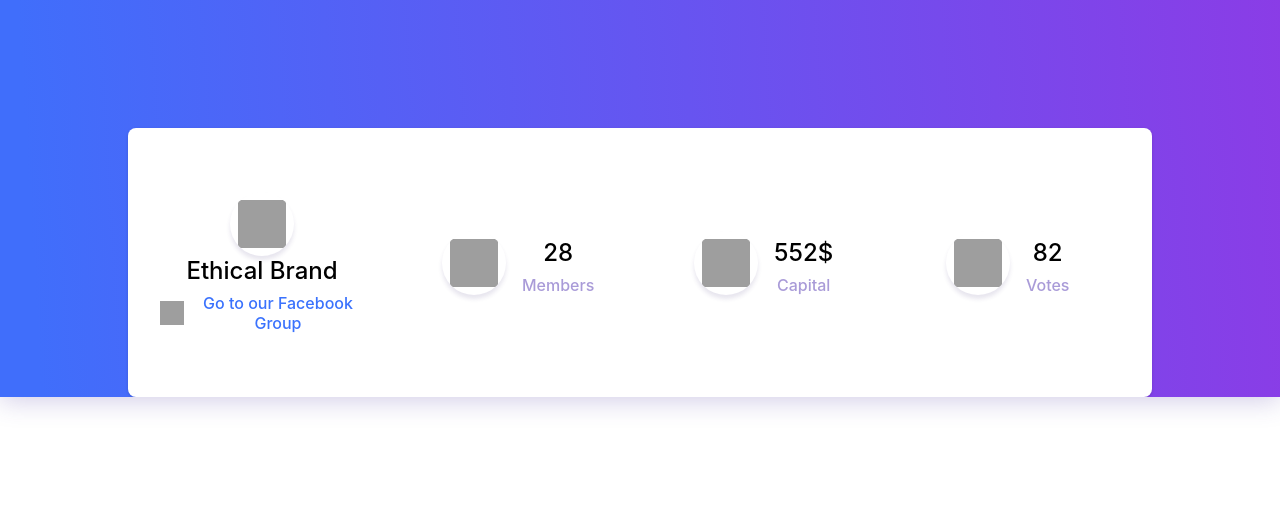
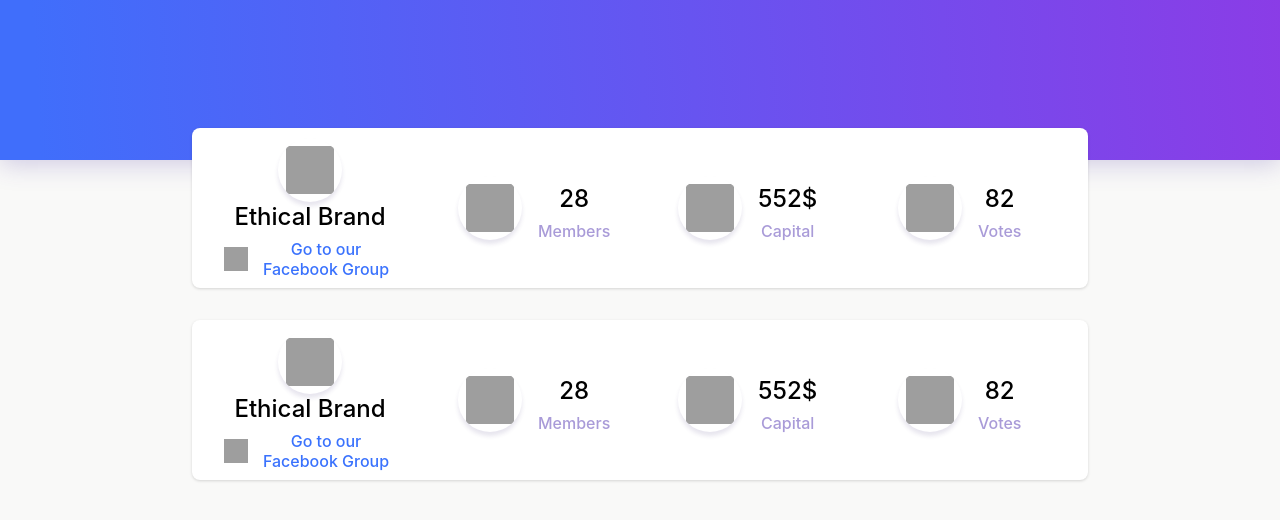
Before and after one commit to fbfly/website, a Next.js app: page /daoList in a window 1280 px wide. Shown: the top 520 px of the page. Built offline with nearby package versions, Linux system fonts and the light colour scheme; grey boxes are pictures that could not be loaded; a web font is replaced by a local one.

Commit message:
add support for multiple DAOs, other page layout fixes

```diff
--- a/components/DAOListView.js
+++ b/components/DAOListView.js
@@ -1,11 +1,19 @@
 import '../styles/dao-list-view.sass'
 import FbLogo from '../public/images/fb-logo.svg'
 
+const memberslogo = '';
+const capitallogo = '';
+const voteslogo = '';
+
 const DAOListView = ({
-  data: { logo, name, members, capital, votes },
-}) => (
+  list
+}) =>
   <div className="card">
-  <div className="card-inner">
+  <div className="header"></div>
+  {list.map(({ logo, name, members, capital, votes }, index) => {
+    console.log({ index })
+    return (
+  <div className={`card-inner ${index === 0 ? 'top' : ''}`}>
     {/* <div className="dao-logo">
       <img className="dao-logo-img" src={logo} />
     </div>
@@ -63,8 +71,7 @@ const DAOListView = ({
       {/* </div> */}
     </div>
     {/* <a className="dao-donate-button">Donate to {name}</a> */}
+  </div>)})}
   </div>
-  </div>
-)
 
 export default DAOListView
--- a/pages/daoList.js
+++ b/pages/daoList.js
@@ -15,6 +15,7 @@ const Onboarding = () => {
     capital: '552$',
     votes: '82',
   }
+  const list = [data, data]
   return (
     <>
       {/* <Head>
@@ -24,7 +25,7 @@ const Onboarding = () => {
       <div className="container">
         <Navbar />
         <div className="connect-container"> */}
-          <DAOListView data={data}/>
+          <DAOListView list={list}/>
         {/* </div>
         <Footer />
       </div> */}
--- a/styles/dao-list-view.sass
+++ b/styles/dao-list-view.sass
@@ -1,28 +1,47 @@
+.header
+  position: absolute
+  height: 20%
+  width: 100%
+  background: #FFFFFF
+  box-shadow: 0px 4px 24px rgba(81, 61, 164, 0.25)
+  // overflow: hidden
+  display: flex
+  align-items: center
+  flex-direction: column
+  // position: relative
+  background: linear-gradient(266.52deg, #8B3CE6 -1.19%, #406EFB 96.86%)
+
 .card
   height: 100%
   width: 100%
-  background: #FFFFFF
+  // background: #FFFFFF
   box-shadow: 0px 4px 24px rgba(81, 61, 164, 0.25)
-  overflow: hidden
+  // overflow: hidden
   display: flex
   align-items: center
   flex-direction: column
-  position: relative
-  background: linear-gradient(266.52deg, #8B3CE6 -1.19%, #406EFB 96.86%)
+  position: absolute
+  background: #F9F9F8
+  // padding-top: 8rem
+  // background: linear-gradient(266.52deg, #8B3CE6 -1.19%, #406EFB 96.86%)
 
 .card-inner
   box-shadow: 0px 1px 3px rgba(0, 0, 0, 0.15);
   border-radius: 8px;
   background: white
-  margin-top: 8rem
+  margin-top: 2rem
   display: flex
   flex-direction: column
   align-items: center
   justify-content: center
-  height: calc(100% - 8rem)
-  width: 80%
+  // height: calc(100% - 8rem)
+  height: 20%
+  width: 70%
   padding: 2rem 0
   position: relative
+
+.top
+  margin-top: 8rem
 
 .dao-logo
   background: #FFFFFF
```
